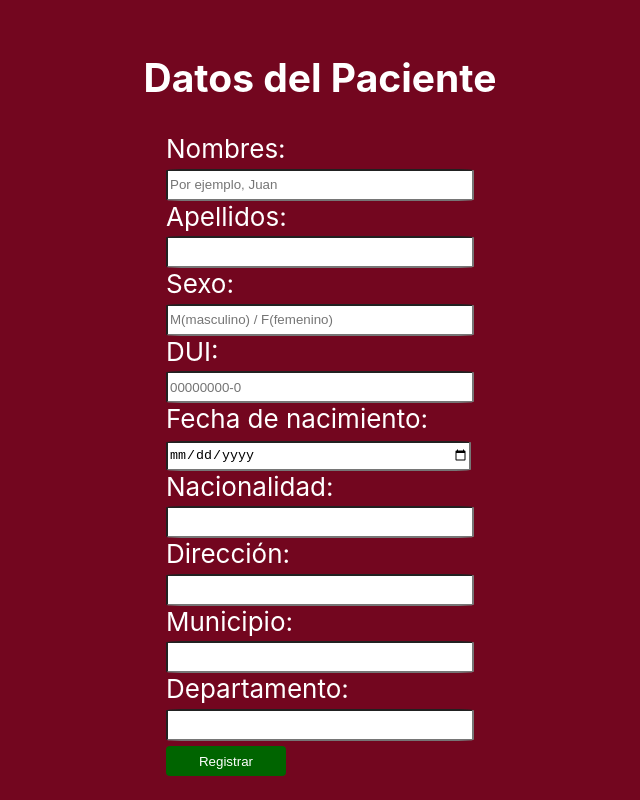
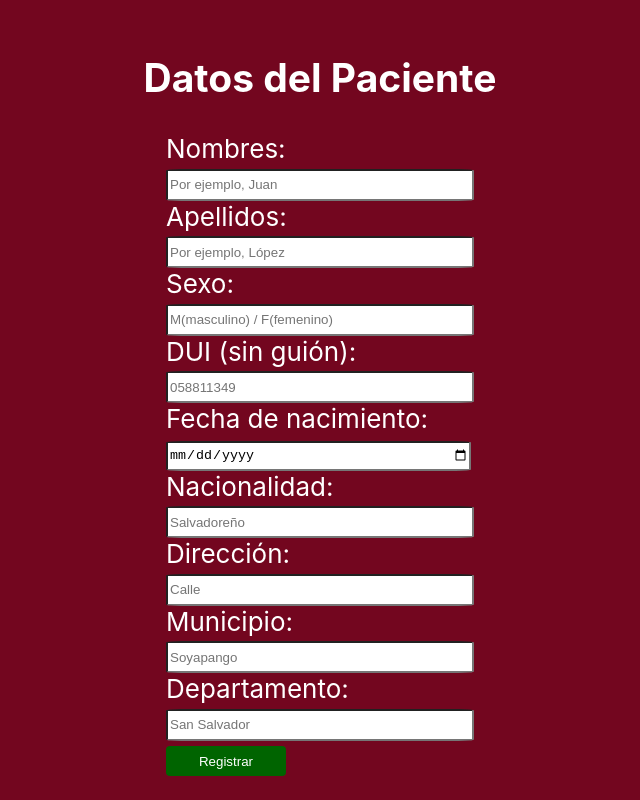
Before and after one commit to Vladimir7w7/Desafio-Pr-ctico, a React (Create React App) app in the folder ejercicio1/: page / in a window 1280 px wide. Shown: the whole page, without its empty margins (320-960 px from the left). Built offline with nearby package versions, Linux system fonts and the light colour scheme.

Commit message:
Update Form.jsx

```diff
--- a/ejercicio1/src/components/Form.jsx
+++ b/ejercicio1/src/components/Form.jsx
@@ -13,8 +13,7 @@ const Form = () => {
     const [departamento, setDepartamento] = useState({})
     const [todo, setTodo] = useState({})
     const [todos,setTodos] = useState ([])
-//const handleChange1 = e => setNumber
-//({[e.target.name]: e.target.value})
+
 const handleChange0 = e => setNombres
 ({[e.target.name]: e.target.value})
 const handleChange1 = e => setApellidos
@@ -34,7 +33,6 @@ const handleChange7 = e => setMunicipio
 const handleChange8 = e => setDepartamento
 ({[e.target.name]: e.target.value})
 const handleClick = e => {
-    //if(Object.keys(todo).length === 0 || todo.todo.trim() ==='' || Object.keys(number).length === 0 || number.number.trim() ==='')
     if(Object.keys(nombres).length === 0 || nombres.nombres.trim() ===''||Object.keys(apellidos).length === 0 || apellidos.apellidos.trim() ===''
     ||Object.keys(sexo).length === 0 || sexo.sexo.trim() ===''||Object.keys(dui).length === 0 || dui.dui.trim() ===''||Object.keys(direccion).length === 0 || direccion.direccion.trim() ===''
     ||Object.keys(municipio).length === 0 || municipio.municipio.trim() ===''||Object.keys(departamento).length === 0 || departamento.departamento.trim() ===''
@@ -45,37 +43,7 @@ const handleClick = e => {
     setTodos([...todos, todo,nombres,apellidos,sexo,dui,fecha,nacionalidad,direccion,municipio,departamento])
 }
 //Validacion de letras
-//--------------------------------------------------------------------
-/*function SoloLetras(e)
-{
-key = e.keyCode || e.which;
-tecla = String.fromCharCode(key).toString();
-letras = "ABCDEFGHIJKLMNOPQRSTUVWXYZÁÉÍÓÚabcdefghijklmnopqrstuvwxyzáéíóú";
 
-especiales = [8,13];
-tecla_especial = false
-for(var i in especiales) {
-if(key == especiales[i]){
- tecla_especial = true;
- break;
-}
-}
-
-if(letras.indexOf(tecla) == -1 && !tecla_especial)
-{
- alert("Ingresar solo letras");
- return false;
-}
-}*/
-//----------------------------------------------------------------------
-/*function mascara(valor) {
-    if (valor.match(/^\d{2}$/) !== null) {
-      return valor + '-';
-    } else if (valor.match(/^\d{2}\-\d{2}$/) !== null) {
-      return valor + '-';
-    }
-    return dui
-}*/
 
 //----------------------------------------------------------------------
 const deleteTodo = indice => {
@@ -90,29 +58,28 @@ return (
         <input type="text" name="nombres" placeholder="Por ejemplo, Juan"
         onChange= {handleChange0}/><br/>
         <label>Apellidos:</label><br/>
-        <input type="text" name="apellidos"
+        <input type="text" name="apellidos" placeholder="Por ejemplo, López"
         onChange= {handleChange1}/><br/>
         <label>Sexo:</label><br/>
         <input type="text" name="sexo" placeholder="M(masculino) / F(femenino)"
         onChange= {handleChange2}/><br/>
-        <label>DUI:</label><br/>
-        <input type="number" name="dui" placeholder="00000000-0"
-        //onkeyup="this.value=mascara(thisvalue)" maxLength="10"
+        <label>DUI (sin guión):</label><br/>
+        <input type="number" name="dui" placeholder="058811349"
         onChange= {handleChange3}/><br/>
          <label>Fecha de nacimiento:</label><br/>
         <input type="date" name="fecha"
         onChange= {handleChange4}/><br/>
         <label>Nacionalidad:</label><br/>
-        <input type="text" name="nacionalidad"
+        <input type="text" name="nacionalidad" placeholder="Salvadoreño"
         onChange= {handleChange5}/><br/>
         <label>Dirección:</label><br/>
-        <input type="text" name="direccion"
+        <input type="text" name="direccion" placeholder="Calle"
         onChange= {handleChange6}/><br/>
         <label>Municipio:</label><br/>
-        <input type="text" name="municipio"
+        <input type="text" name="municipio" placeholder="Soyapango"
         onChange= {handleChange7}/><br/>
         <label>Departamento:</label><br/>
-        <input type="text" name="departamento"
+        <input type="text" name="departamento" placeholder="San Salvador"
         onChange= {handleChange8}/><br/>
         <button onClick={handleClick}>Registrar</button>
     </form>
```
